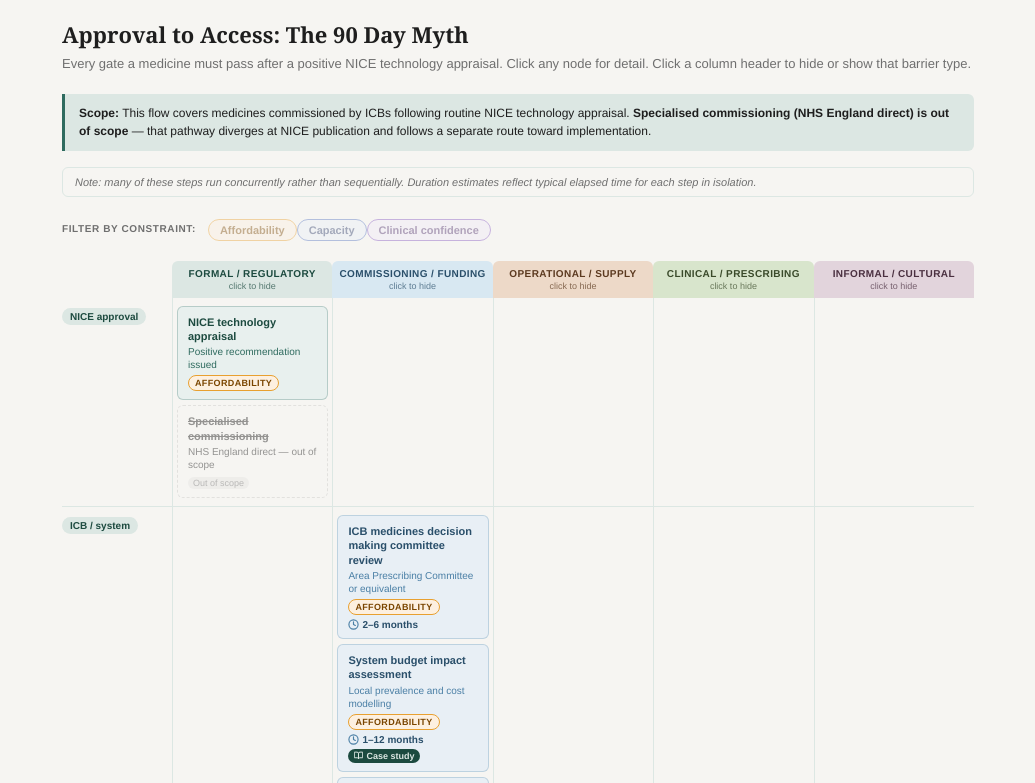
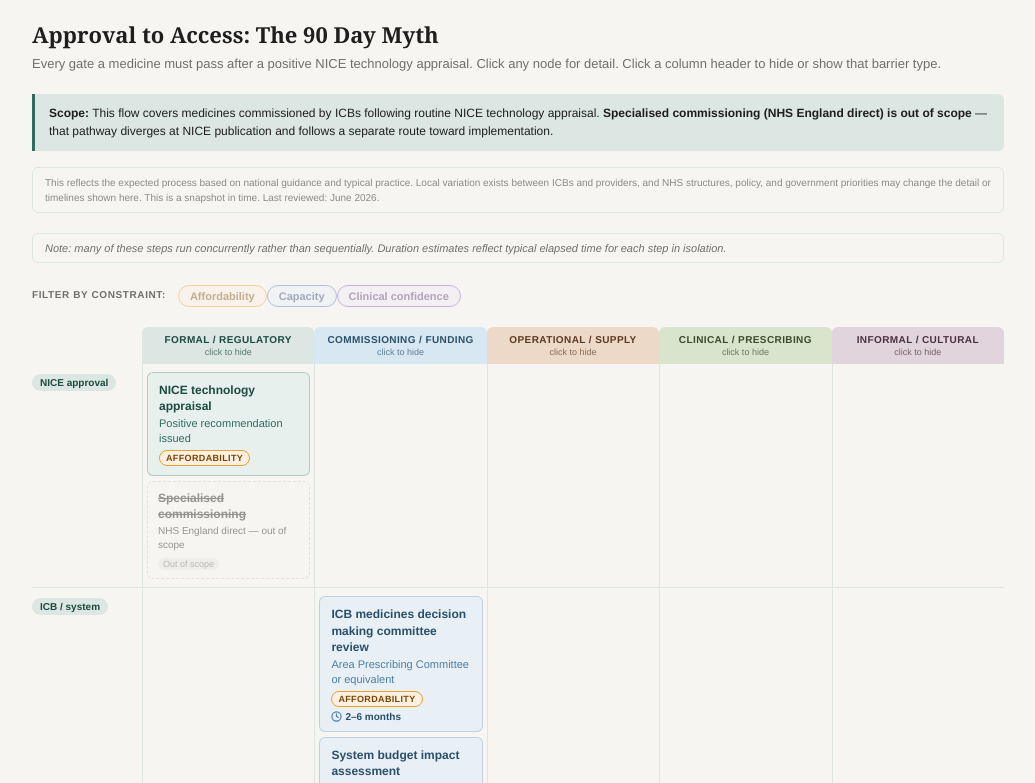
Before and after one commit to ewanmaule-beep/nice-access-flow, a plain HTML site: page index.html in a window 1280 px wide. Shown: the part 93-876 px from the top of the page, without its empty margins (122-1157 px from the left). Drawn offline with Linux system fonts and the light colour scheme.

Commit message:
Update index.html

```diff
--- a/index.html
+++ b/index.html
@@ -1,4 +1,3 @@
-
 <!DOCTYPE html>
 <html lang="en">
 <head>
@@ -8,7 +7,7 @@
 <style>
 * { box-sizing: border-box; margin: 0; padding: 0; }
 body { font-family: Georgia, serif; background: #F6F5F2; color: #1E1E1E; min-height: 100vh; }
-.page { max-width: 960px; margin: 0 auto; padding: 2.5rem 1.5rem 4rem; }
+.page { max-width: 1020px; margin: 0 auto; padding: 2.5rem 1.5rem 4rem; }
 .brand-header { display: flex; align-items: stretch; margin-bottom: 2rem; }
 .brand-bar { width: 5px; background: #2F6B5F; border-radius: 2px; flex-shrink: 0; }
 .brand-txt { padding: 4px 0 4px 14px; }
@@ -45,11 +44,11 @@ body { font-family: Georgia, serif; background: #F6F5F2; color: #1E1E1E; min-hei
 .lane-cell { padding: 8px 4px; border-bottom: 1px solid #DCE7E3; border-left: 1px solid #DCE7E3; display: flex; flex-direction: column; gap: 5px; min-height: 60px; transition: opacity 0.2s; }
 .lane-cell.hidden { opacity: 0; pointer-events: none; }
 
-.node { border-radius: 6px; padding: 8px 10px; font-size: 11px; cursor: pointer; border: 1px solid transparent; transition: transform 0.1s, box-shadow 0.1s, opacity 0.2s; font-family: 'Helvetica Neue', Arial, sans-serif; }
+.node { border-radius: 6px; padding: 9px 11px; font-size: 12px; cursor: pointer; border: 1px solid transparent; transition: transform 0.1s, box-shadow 0.1s, opacity 0.2s; font-family: 'Helvetica Neue', Arial, sans-serif; }
 .node:hover { transform: translateY(-1px); box-shadow: 0 2px 8px rgba(47,107,95,0.15); }
 .node.constraint-dim { opacity: 0.18; }
-.node-title { font-weight: 600; font-size: 11px; margin-bottom: 2px; line-height: 1.3; }
-.node-sub { font-size: 10px; line-height: 1.3; margin-bottom: 3px; }
+.node-title { font-weight: 600; font-size: 12px; margin-bottom: 2px; line-height: 1.35; }
+.node-sub { font-size: 11px; line-height: 1.35; margin-bottom: 4px; }
 .node-badges { display: flex; flex-wrap: wrap; gap: 4px; margin-top: 4px; align-items: center; }
 .node-dur { display: inline-flex; align-items: center; gap: 3px; }
 .node-dur span { font-size: 10px; font-weight: 600; }
@@ -84,10 +83,18 @@ body { font-family: Georgia, serif; background: #F6F5F2; color: #1E1E1E; min-hei
 .case-body { font-size: 11px; line-height: 1.6; color: #C8DED9; font-family: 'Helvetica Neue', Arial, sans-serif; }
 .case-tag { display: inline-block; font-size: 9px; padding: 2px 7px; border-radius: 10px; background: #2F6B5F; color: #DCE7E3; margin-top: 8px; font-weight: 600; font-family: 'Helvetica Neue', Arial, sans-serif; }
 .case-link { display: inline-block; font-size: 10px; color: #9ECFC4; margin-top: 8px; margin-left: 8px; font-family: 'Helvetica Neue', Arial, sans-serif; text-decoration: underline; cursor: pointer; }
+.disclaimer { font-size: 10px; padding: 7px 12px; background: transparent; border: 1px solid #DCE7E3; border-radius: 6px; margin-bottom: 1.25rem; color: #8A8A8A; font-family: 'Helvetica Neue', Arial, sans-serif; line-height: 1.5; }
+
 .footer { margin-top: 2.5rem; padding-top: 1rem; border-top: 1px solid #DCE7E3; display: flex; align-items: center; gap: 8px; }
 .footer-bar { width: 3px; height: 24px; background: #2F6B5F; border-radius: 2px; }
 .footer-txt { font-size: 11px; color: #6F6F6F; font-style: italic; font-family: Georgia, serif; }
-@media (max-width: 600px) { .stage-label-cell { min-width: 80px; } .panel { width: 100%; } .page { padding: 1.5rem 1rem 3rem; } }
+
+/* Tablet: panel becomes a bottom sheet rather than overlapping the grid */
+@media (max-width: 1024px) and (min-width: 601px) {
+  .panel { width: 100%; max-width: 480px; left: 0; right: 0; margin: 0 auto; top: auto; bottom: 0; height: 80%; border-left: none; border-top: 1px solid #DCE7E3; border-radius: 12px 12px 0 0; transform: translateY(100%); }
+  .panel.open { transform: translateY(0); }
+}
+@media (max-width: 600px) { .stage-label-cell { min-width: 80px; } .panel { width: 100%; max-width: none; left: 0; right: 0; } .page { padding: 1.5rem 1rem 3rem; } }
 </style>
 </head>
 <body>
@@ -102,6 +109,7 @@ body { font-family: Georgia, serif; background: #F6F5F2; color: #1E1E1E; min-hei
   <div class="page-title">Approval to Access: The 90 Day Myth</div>
   <div class="page-sub">Every gate a medicine must pass after a positive NICE technology appraisal. Click any node for detail. Click a column header to hide or show that barrier type.</div>
   <div class="scope"><strong>Scope:</strong> This flow covers medicines commissioned by ICBs following routine NICE technology appraisal. <strong>Specialised commissioning (NHS England direct) is out of scope</strong> — that pathway diverges at NICE publication and follows a separate route toward implementation.</div>
+  <div class="disclaimer">This reflects the expected process based on national guidance and typical practice. Local variation exists between ICBs and providers, and NHS structures, policy, and government priorities may change the detail or timelines shown here. This is a snapshot in time. Last reviewed: June 2026.</div>
   <div class="concurrent-note">Note: many of these steps run concurrently rather than sequentially. Duration estimates reflect typical elapsed time for each step in isolation.</div>
 
   <div class="controls-row">
```
